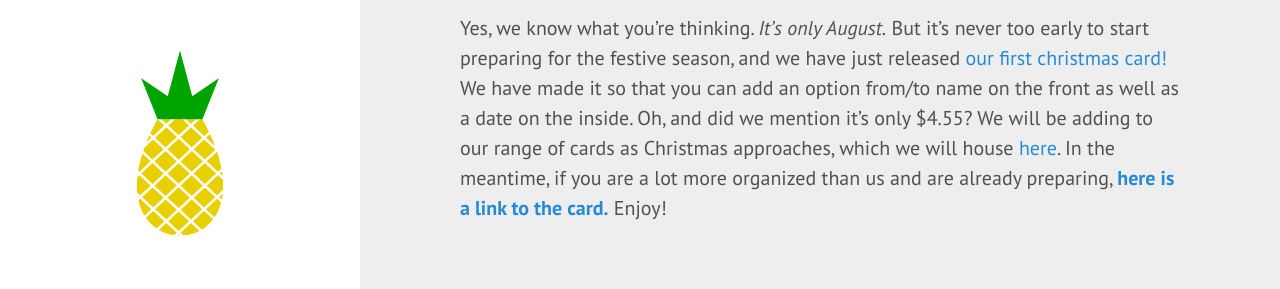
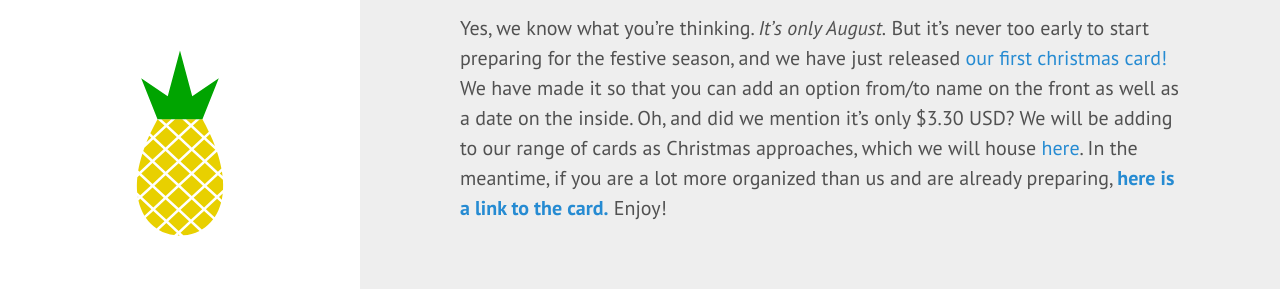
Before and after one commit to pinedesigns/pinedesigns.github.io, a Jekyll site: the page built from _posts/2017-08-13-christmas-card-1.md, in a window 1280 px wide and 1392 px high. Shown: the part 727-1016 px from the top of the window. Built offline with Jekyll 4.4.1, drawn with Linux system fonts in a browser that asks for light colours; a script that is not in the unit is left out; comment, search, counter and statistics services are not loaded.

Commit message:
updated price

```diff
--- a/_posts/2017-08-13-christmas-card-1.md
+++ b/_posts/2017-08-13-christmas-card-1.md
@@ -4,7 +4,7 @@ title: Get ready for Christmas early this year
 ---
 ![Customizable, Modern & Colorful Christmas card][product-img]
 
-Yes, we know what you're thinking. *It's only August.* But it's never too early to start preparing for the festive season, and we have just released [our first christmas card!][product-url] We have made it so that you can add an option from/to name on the front as well as a date on the inside. Oh, and did we mention it's only $4.55? We will be adding to our range of cards as Christmas approaches, which we will house [here][christmas-cards-collection]. In the meantime, if you are a lot more organized than us and are already preparing, **[here is a link to the card.][product-url]** Enjoy!
+Yes, we know what you're thinking. *It's only August.* But it's never too early to start preparing for the festive season, and we have just released [our first christmas card!][product-url] We have made it so that you can add an option from/to name on the front as well as a date on the inside. Oh, and did we mention it's only $3.30 USD? We will be adding to our range of cards as Christmas approaches, which we will house [here][christmas-cards-collection]. In the meantime, if you are a lot more organized than us and are already preparing, **[here is a link to the card.][product-url]** Enjoy!
 
 [product-img]: {{site.postimg}}/christmas-card-1/card.jpg
 [product-url]: {{site.outlink}}https://www.zazzle.com/z/ycei7?rf=238712509161080982
```
